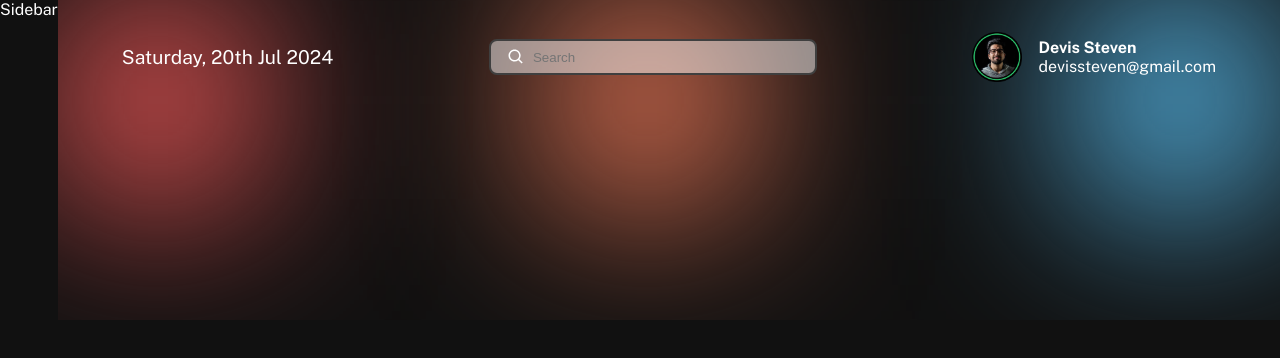
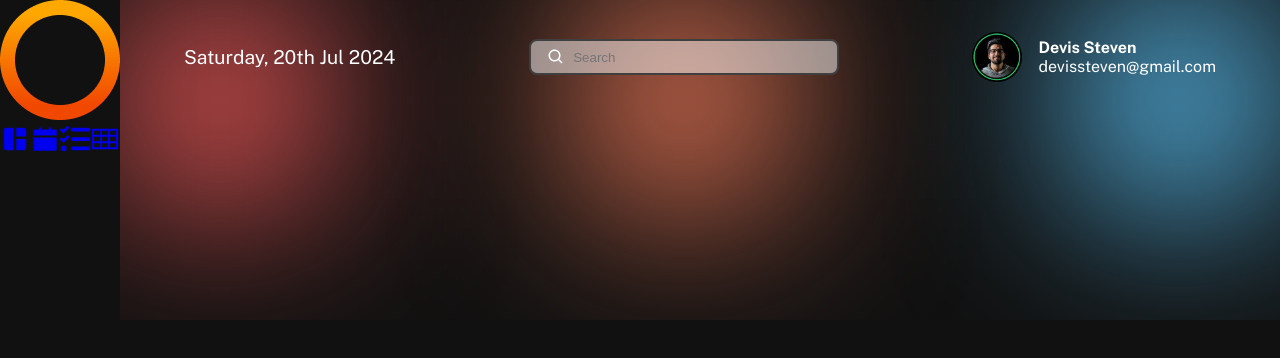
Before and after one commit to upadhyayaditi/Admin-Dashbaord, a React (Vite) app: page /dashboard in a window 1280 px wide. Shown: the top 358 px of the page. Built offline with nearby package versions, Linux system fonts and the light colour scheme.

Commit message:
icons are added in the Sidebar

```diff
--- a/src/components/Layout/Layout.jsx
+++ b/src/components/Layout/Layout.jsx
@@ -1,11 +1,12 @@
 import moment from 'moment/moment'
 import css from './Layout.module.css'
 import  { BiSearch } from 'react-icons/bi'
+import Sidebar from '../Sidebar/Sidebar'
 
 const Layout = () => {
   return (
     <div className={css.container}>
-        <div>Sidebar</div>
+        <Sidebar />
         <div className={css.dashboard}>
             <div className={css.topBaseGradients}>
                 <div className='gradient-red'></div>
--- a/src/components/Sidebar/Sidebar.jsx
+++ b/src/components/Sidebar/Sidebar.jsx
@@ -0,0 +1,31 @@
+import css from './Sidebar.module.css'
+import { MdSpaceDashboard } from "react-icons/md"
+import { AiFillCalendar, AiOutlineTable } from "react-icons/ai"
+import { FaTasks } from "react-icons/fa"
+import { NavLink } from 'react-router-dom'
+
+const Sidebar = () => {
+  return (
+    <div className={css.container}>
+        <img src="./logo.png" alt="logo" className={css.logo} />
+
+        <div className={css.menu}>
+            <NavLink to="dashboard" className={css.item} title={"Dashboard"}>
+                <MdSpaceDashboard size={30}/>
+
+            </NavLink>
+            <NavLink to="calendar" className={css.item} title='Calendar'>
+                <AiFillCalendar size={30} />
+            </NavLink>
+            <NavLink to="board" className={css.item} title='Trello board'>
+                <FaTasks size={30} />
+            </NavLink>
+            <NavLink to="users" className={css.item} title='Users'>
+                <AiOutlineTable size={30} />
+            </NavLink>
+        </div>
+    </div>
+  )
+}
+
+export default Sidebar
```
